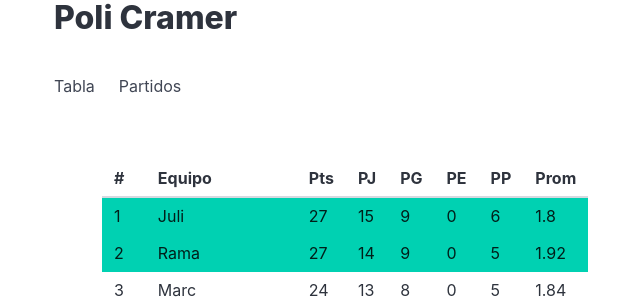
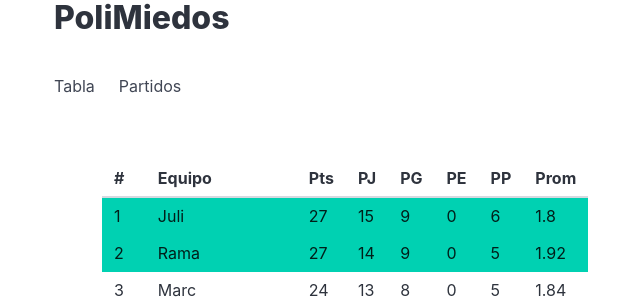
Before and after one commit to ramimartin/polimiedos, a Flask app: page / in a window 1280 px wide. Shown: the top 301 px of the page, without its empty margins (10-650 px from the left). Run offline with Flask 3, Linux system fonts and the light colour scheme.

Commit message:
cambios layout

```diff
--- a/templates/v2/base.jinja2
+++ b/templates/v2/base.jinja2
@@ -3,12 +3,13 @@
         <meta charset="utf-8">
         <meta name="viewport" content="width=device-width, initial-scale=1">
         <link  rel="stylesheet"  href="https://cdn.jsdelivr.net/npm/bulma@1.0.0/css/bulma.min.css">
-        <title></title>
+        <title>PoliMiedos</title>
+
     </head>
     <body>
     <div id= "main" class="container is-fluid">
         <div class ="container">
-            <h1 class="title">Poli Cramer</h1>
+            <h1 class="title">PoliMiedos</h1>
 
             {% include 'v2/menu.jinja2' %}
                 <div class="container">
```
Also changed, not shown: app.py (line endings or trailing spaces).
